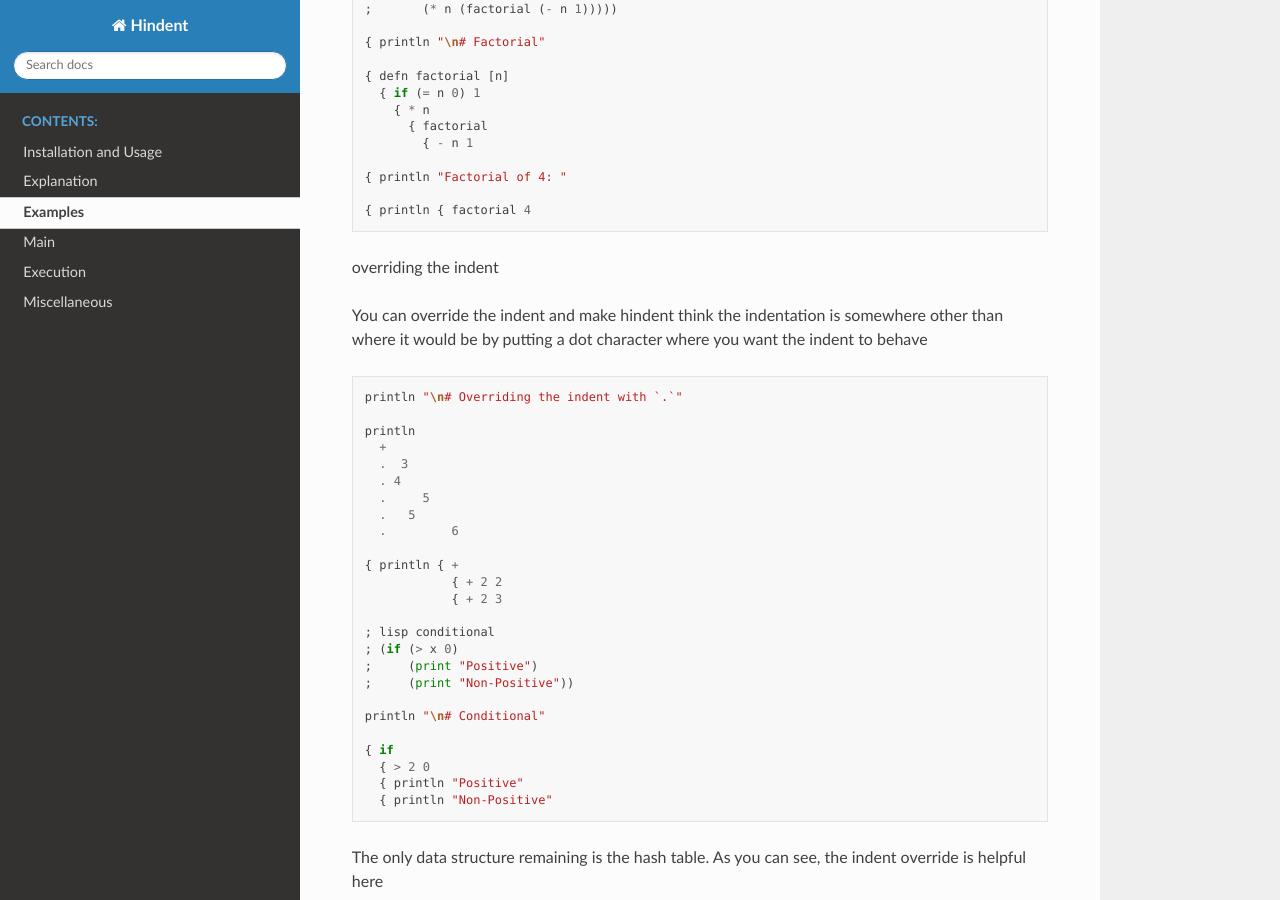
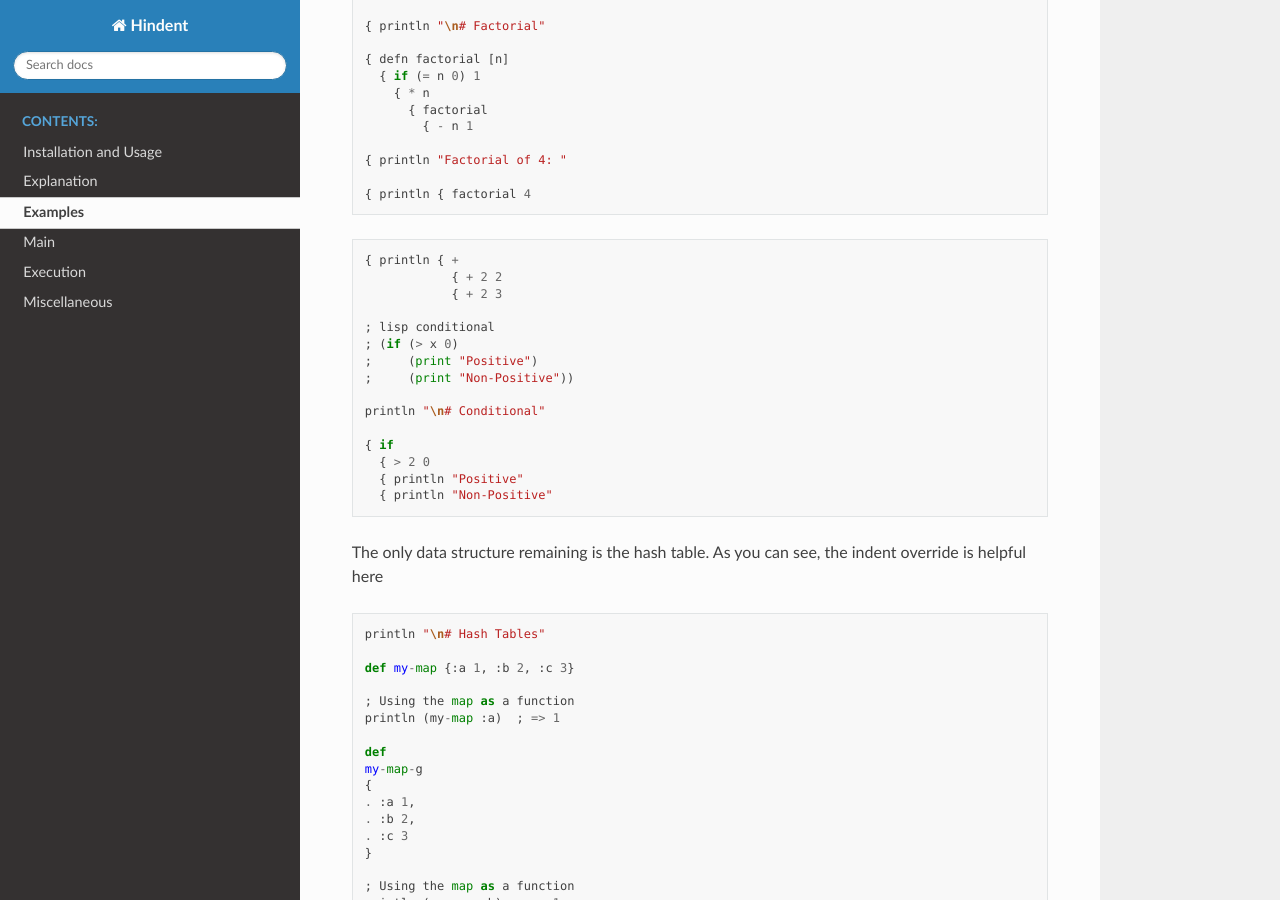
Before and after one commit to GSmithApps/hindent, a Sphinx documentation site: the page built from docs/source/examples.rst, in a window 1280 px wide and 900 px high, scrolled down 1758 px. Built offline with Sphinx 7.4.7 and the Read the Docs theme 2.0.0, drawn with Linux system fonts in a browser that asks for light colours.

Commit message:
examples

```diff
--- a/docs/source/examples.rst
+++ b/docs/source/examples.rst
@@ -41,9 +41,9 @@ For example
    { println "(2 ^ (2 + 2)) + 2 = "
 
    { println
-    { +
-      { Math/pow 2 { + 2 2
-      2
+     { +
+       { Math/pow 2 { + 2 2
+       2
 
 And we can define variables with:
 
@@ -54,8 +54,7 @@ And we can define variables with:
 
    { def x 4
 
-   { println
-     { + 2 x
+   { println { + 2 x
 
 
 And Functions with:
@@ -116,25 +115,8 @@ and a recursion example
    { println { factorial 4
 
 
-overriding the indent
-
-You can override the indent and make hindent
-think the indentation is somewhere other than where
-it would be by putting a dot character where you
-want the indent to behave
-
-
 .. code-block::
 
-   println "\n# Overriding the indent with `.`"
-
-   println
-     +
-     .  3
-     . 4
-     .     5
-     .   5
-     .         6
 
    { println { +
                { + 2 2
```
